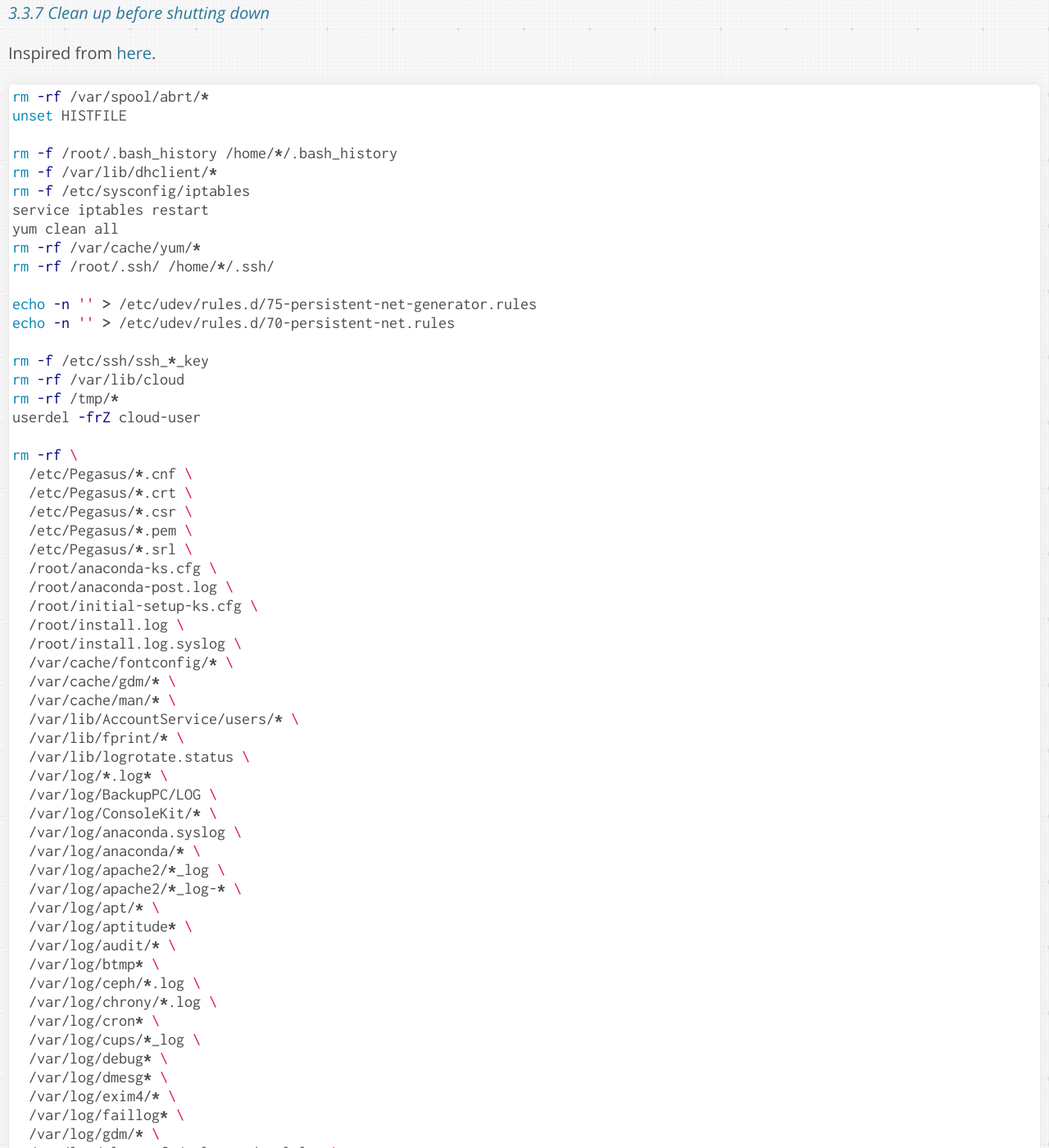
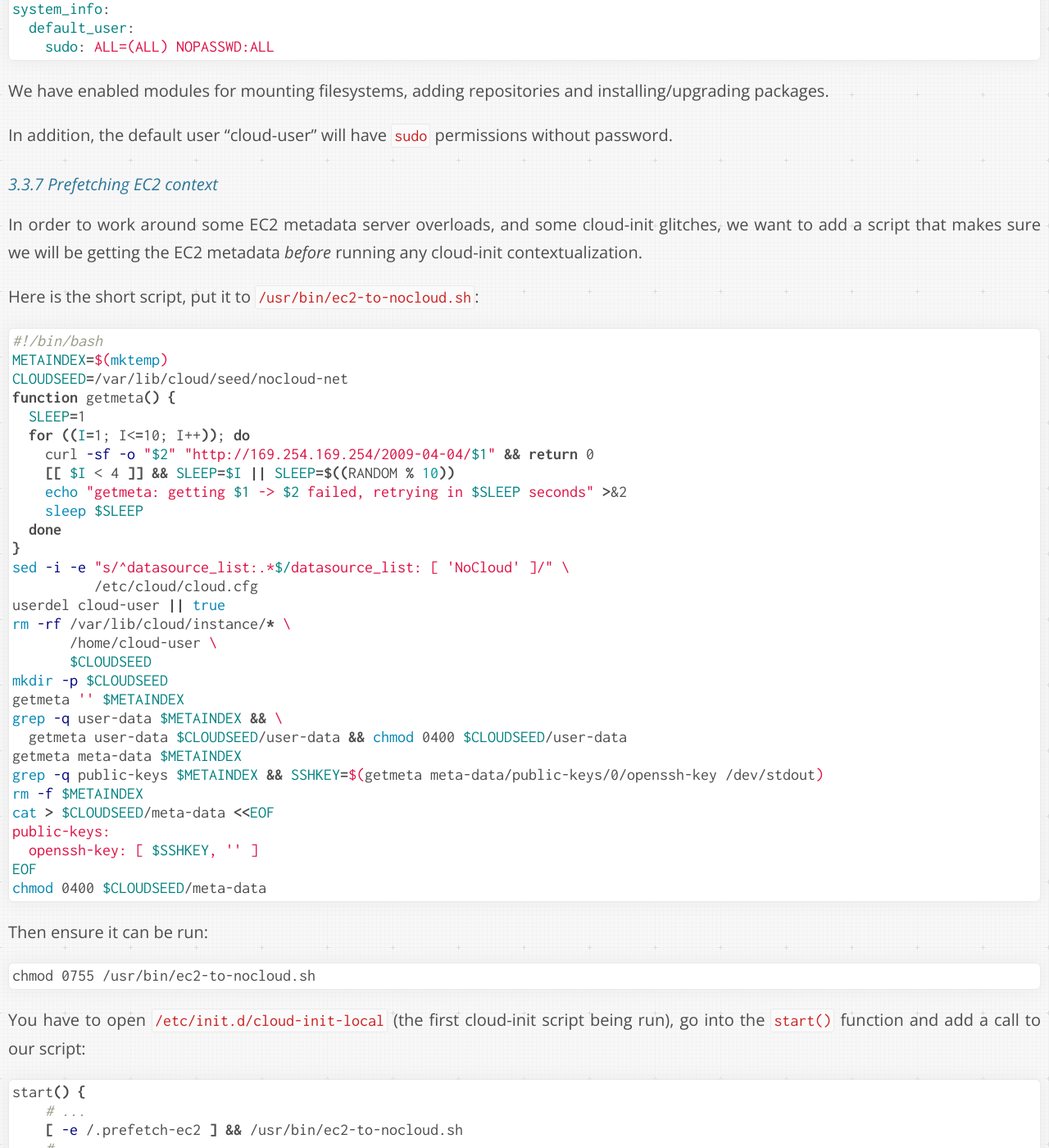
Before and after one commit to dberzano/dberzano.github.io, a Jekyll site: the page built from cloud/centos/index.md, in a window 1280 px wide and 1400 px high, scrolled down 17565 px. Shown: the whole window at 82% size. Built offline with Jekyll 4.4.1, drawn with Linux system fonts in a browser that asks for light colours; Markdown is read by kramdown in place of the engine named in the settings; some of the changed text lies outside the part shown.

Commit message:
Cloud: updated to build13 (for HLT)

````diff
--- a/cloud/centos/index.md
+++ b/cloud/centos/index.md
@@ -26,14 +26,15 @@
 * **[cloud-init](http://cloudinit.readthedocs.org/) v0.7.5**
   (configured with support for EC2 metadata server, packages
   installation, Yum repository addition, mount points manipulation)
-* **[CernVM-FS](http://cernvm.cern.ch/portal/startcvmfs) v2.1.20**
+* **[CernVM-FS](http://cernvm.cern.ch/portal/startcvmfs) v2.2.1**
   (unconfigured and disabled by default)
 * **[HTCondor](http://research.cs.wisc.edu/htcondor/) v8.2.8**
   (unconfigured and disabled by default)
 * **[EPEL](https://fedoraproject.org/wiki/EPEL/) 6.8**
 * **SELinux enabled** (it can be disabled at context time)
-* **CERN CA certificates v20150218**
+* **CERN CA certificates**
 * **OpenAFS v1.6.10** (disabled by default)
+* Robust EC2 context retrieval
 
 > **Caveat!** Image comes with a default root password *(pippo123)*: it
 > can be disabled during contextualization as explained
@@ -551,11 +552,12 @@
 yum -y upgrade
 ```
 
-**Note:** if you want to lock kernel-related packages (for instance, for
-OpenAFS, which is very sensitive to kernel chages), do:
+**Note:** in general if you want to exclude the most critical packages (for
+instance OpenAFS is very sensitive to kernel changes therefore you would like
+to keep both the kernel and OpenAFS as they are), do:
 
 ```bash
-yum -y upgrade --exclude=kernel*
+yum -y upgrade --exclude=kernel* --exclude=kmod-openafs* --exclude=condor* --exclude=cloud-init*
 ```
 
 Reboot when finished (not needed if kernel did not change):
@@ -590,13 +592,19 @@
 Install some base extra packages:
 
 ```bash
-yum install -y cloud-utils cloud-init parted git vim-enhanced ntp screen
+yum install -y cloud-utils cloud-init parted git vim-enhanced ntp nscd screen
 ```
 
 Enable the NTP service at boot (by default it is disabled):
 
 ```bash
 chkconfig ntpd on
+```
+
+Enable DNS caching at boot (by default it is disabled):
+
+```bash
+chkconfig nscd on
 ```
 
 Install the following packages required by ALICE (*i.e.* without them,
@@ -644,7 +652,7 @@
 The `cern-get-keytab` utility does not come from any package. Install it manually
 under `/usr/local/sbin/cern-get-keytab`. It must be executable.
 
-Install the CERN CAs (pick latest from [here](http://linuxsoft.cern.ch/cern/updates/slc61/i386/RPMS/repoview/CERN-CA-certs.html):
+Install the CERN CAs (pick latest from [here](http://linuxsoft.cern.ch/cern/updates/slc61/i386/RPMS/repoview/CERN-CA-certs.html)):
 
 ```
 yum install http://linuxsoft.cern.ch/cern/updates/slc61/i386/RPMS/CERN-CA-certs-20150218-1.slc6.noarch.rpm
@@ -656,8 +664,7 @@
 yum install -y condor cvmfs
 ```
 
-Disable them (we can enable them if we need them during
-contextualization):
+Disable them (we can enable them if we need them during contextualization):
 
 ```
 chkconfig condor off
@@ -738,6 +745,72 @@
 In addition, the default user "cloud-user" will have `sudo` permissions without
 password.
 
+#### Prefetching EC2 context
+
+In order to work around some EC2 metadata server overloads, and some cloud-init
+glitches, we want to add a script that makes sure we will be getting the EC2
+metadata _before_ running any cloud-init contextualization.
+
+Here is the short script, put it to `/usr/bin/ec2-to-nocloud.sh`:
+
+```bash
+#!/bin/bash
+METAINDEX=$(mktemp)
+CLOUDSEED=/var/lib/cloud/seed/nocloud-net
+function getmeta() {
+  SLEEP=1
+  for ((I=1; I<=10; I++)); do
+    curl -sf -o "$2" "http://169.254.169.254/2009-04-04/$1" && return 0
+    [[ $I < 4 ]] && SLEEP=$I || SLEEP=$((RANDOM % 10))
+    echo "getmeta: getting $1 -> $2 failed, retrying in $SLEEP seconds" >&2
+    sleep $SLEEP
+  done
+}
+sed -i -e "s/^datasource_list:.*$/datasource_list: [ 'NoCloud' ]/" \
+          /etc/cloud/cloud.cfg
+userdel cloud-user || true
+rm -rf /var/lib/cloud/instance/* \
+       /home/cloud-user \
+       $CLOUDSEED
+mkdir -p $CLOUDSEED
+getmeta '' $METAINDEX
+grep -q user-data $METAINDEX && \
+  getmeta user-data $CLOUDSEED/user-data && chmod 0400 $CLOUDSEED/user-data
+getmeta meta-data $METAINDEX
+grep -q public-keys $METAINDEX && SSHKEY=$(getmeta meta-data/public-keys/0/openssh-key /dev/stdout)
+rm -f $METAINDEX
+cat > $CLOUDSEED/meta-data <<EOF
+public-keys:
+  openssh-key: [ $SSHKEY, '' ]
+EOF
+chmod 0400 $CLOUDSEED/meta-data
+```
+
+Then ensure it can be run:
+
+```
+chmod 0755 /usr/bin/ec2-to-nocloud.sh
+```
+
+You have to open `/etc/init.d/cloud-init-local` (the first cloud-init script
+being run), go into the `start()` function and add a call to our script:
+
+```bash
+start() {
+    # ...
+    [ -e /.prefetch-ec2 ] && /usr/bin/ec2-to-nocloud.sh
+    # ...
+}
+```
+
+As you can see we have made it optional: it runs only if `/.prefetch-ec2`
+exists. We create the file:
+
+```bash
+touch /.prefetch-ec2
+```
+
+**Note:** it is sufficient to remove the file for the more generic case.
 
 #### Clean up before shutting down
 
@@ -829,7 +902,8 @@
   /var/log/tuned/tuned.log \
   /var/log/wtmp* \
   /var/named/data/named.run \
-  /var/log/cloud-init.log
+  /var/log/cloud-init.log \
+  /var/lib/dbus/machine-id
 ```
 
 **Note:** it is recommended to create under the root user a script
````
Also changed, not shown: other parts of cloud/centos/index.md (+3 -3 lines).
